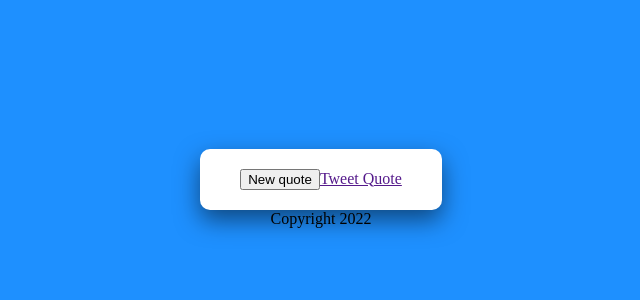
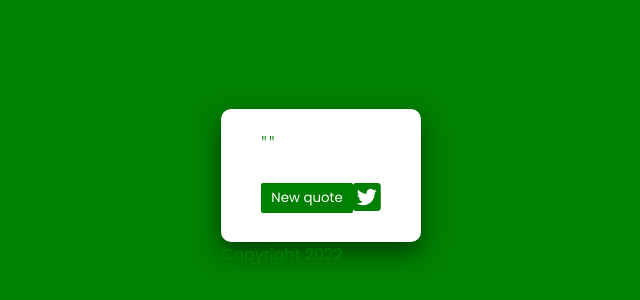
Before and after one commit to JohelPires/rq-machine, a React (Create React App) app: page / in a window 1280 px wide. Shown: the part 212-512 px from the top of the page, without its empty margins (319-959 px from the left). Built offline with nearby package versions, Linux system fonts and the light colour scheme; no server answers.

Commit message:
improving styles

```diff
--- a/package.json
+++ b/package.json
@@ -3,6 +3,10 @@
   "version": "0.1.0",
   "private": true,
   "dependencies": {
+    "@fortawesome/fontawesome-svg-core": "^6.1.1",
+    "@fortawesome/free-regular-svg-icons": "^6.1.1",
+    "@fortawesome/free-solid-svg-icons": "^6.1.1",
+    "@fortawesome/react-fontawesome": "^0.2.0",
     "@testing-library/jest-dom": "^5.16.4",
     "@testing-library/react": "^13.3.0",
     "@testing-library/user-event": "^13.5.0",
--- a/public/index.html
+++ b/public/index.html
@@ -8,6 +8,13 @@
     <meta
       name="description"
       content="Web site created using create-react-app"
+    />
+    <link
+      rel="stylesheet"
+      href="https://cdnjs.cloudflare.com/ajax/libs/font-awesome/6.1.1/css/all.min.css"
+      integrity="sha512-KfkfwYDsLkIlwQp6LFnl8zNdLGxu9YAA1QvwINks4PhcElQSvqcyVLLD9aMhXd13uQjoXtEKNosOWaZqXgel0g=="
+      crossorigin="anonymous"
+      referrerpolicy="no-referrer"
     />
     <link rel="apple-touch-icon" href="%PUBLIC_URL%/logo192.png" />
     <!--
@@ -28,6 +35,7 @@
   </head>
   <body>
     <noscript>You need to enable JavaScript to run this app.</noscript>
+    <script src="https://cdn.freecodecamp.org/testable-projects-fcc/v1/bundle.js"></script>
     <div id="root"></div>
     <!--
       This HTML file is a template.
--- a/src/App.css
+++ b/src/App.css
@@ -1,18 +1,52 @@
+@import url('https://fonts.googleapis.com/css2?family=Poppins:wght@200;400&display=swap');
+
 * {
   box-sizing: border-box;
   margin: 0;
+  color: green;
+  font-family: 'Poppins', sans-serif;
 }
 
 body {
   display: flex;
   align-items: center;
-  justify-content: space-around;
+  justify-content: center;
   min-height: 100vh;
-  background-color: dodgerblue;
+  /* background-color: dodgerblue; */
+  background-color: green;
 }
 
-.App {
+/* .App {
   text-align: center;
+} */
+
+#text {
+  font-size: 1.5rem;
+  font-weight: 200;
+  letter-spacing: 2px;
+  margin-bottom: 10px;
+}
+
+.controls {
+  display: flex;
+  align-items: center;
+}
+
+#new-quote {
+  background-color: green;
+  border: none;
+  padding: 5px 10px;
+  border-radius: 2px;
+  color: white;
+}
+
+#tweet-quote {
+  font-size: 2rem;
+}
+
+.bigquote {
+  font-size: 50px;
+  margin: 0;
 }
 
 .quote-box {
--- a/src/App.js
+++ b/src/App.js
@@ -1,4 +1,6 @@
+import { FontAwesomeIcon } from '@fortawesome/react-fontawesome'
 import { useEffect, useState } from 'react'
+
 import './App.css'
 
 function App() {
@@ -33,14 +35,22 @@ function App() {
   return (
     <div className='App'>
       <div className='quote-box' id='quote-box'>
-        <h1 id='text'>{quote.content}</h1>
+        {/* <h1 className='bigquote'>"</h1> */}
+        <h1 id='text'>"{quote.content}"</h1>
         <h3 id='author'>{quote.author}</h3>
-        <button id='new-quote' onClick={getQuote}>
-          New quote
-        </button>
-        <a id='tweet-quote' href=''>
-          Tweet Quote
-        </a>
+        <div className='controls'>
+          {' '}
+          <button id='new-quote' onClick={getQuote}>
+            New quote
+          </button>
+          <a
+            title='Tweet this quote'
+            id='tweet-quote'
+            href='https://twitter.com/intent/tweet'
+          >
+            <i className='fa-brands fa-twitter-square'></i>
+          </a>
+        </div>
       </div>
       <footer>Copyright 2022</footer>
     </div>
```
Also changed, not shown: 2 other files (tests, documents, lock files or other folders).
